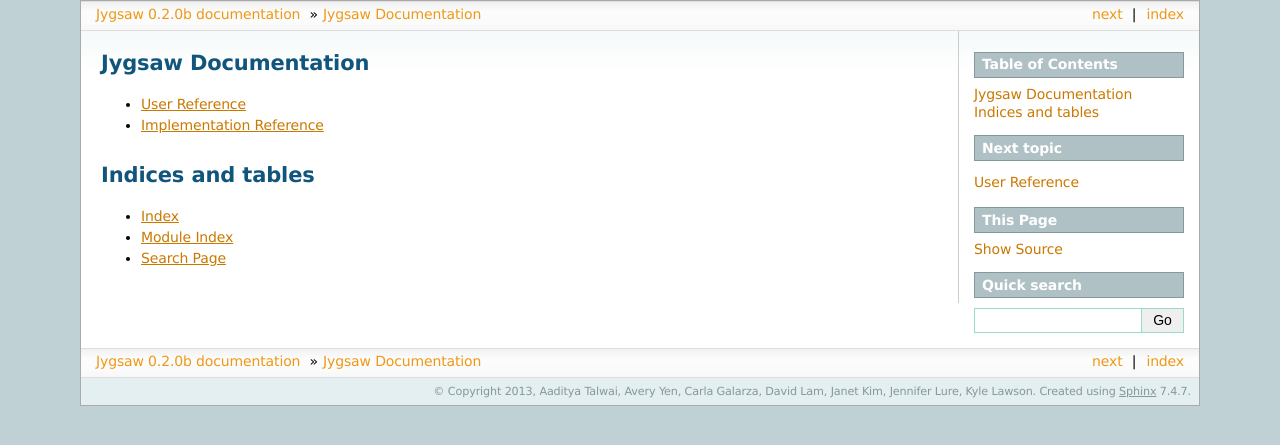
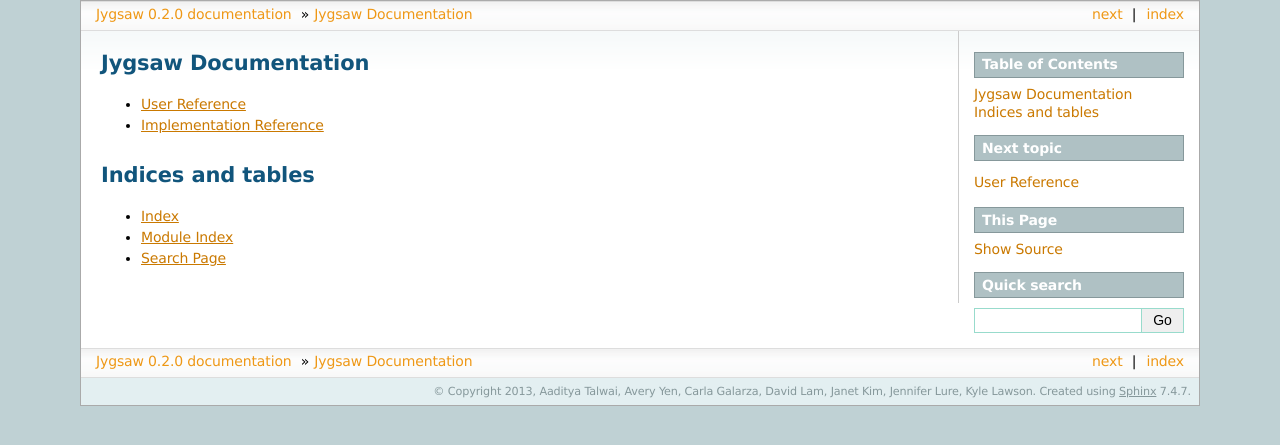
Before and after one commit to talwai/jygsaw, a Sphinx documentation site: the page built from doc/index.rst, in a window 1280 px wide. Shown: the top 445 px of the page. Built offline with Sphinx 7.4.7, drawn with Linux system fonts in a browser that asks for light colours.

Commit message:
Bumped version number.

```diff
--- a/doc/conf.py
+++ b/doc/conf.py
@@ -50,7 +50,7 @@
 # The short X.Y version.
 version = '0.2'
 # The full version, including alpha/beta/rc tags.
-release = '0.2.0b'
+release = '0.2.0'
 
 # The language for content autogenerated by Sphinx. Refer to documentation
 # for a list of supported languages.
--- a/setup.py
+++ b/setup.py
@@ -2,7 +2,7 @@
 
 setup(
     name='Jygsaw',
-    version='0.1.0',
+    version='0.2.0',
     author='Balkcom\'s Army',
     author_email='jygsaw@cs.dartmouth.edu',
     packages=['jygsaw', 'jygsaw.test'],
```
